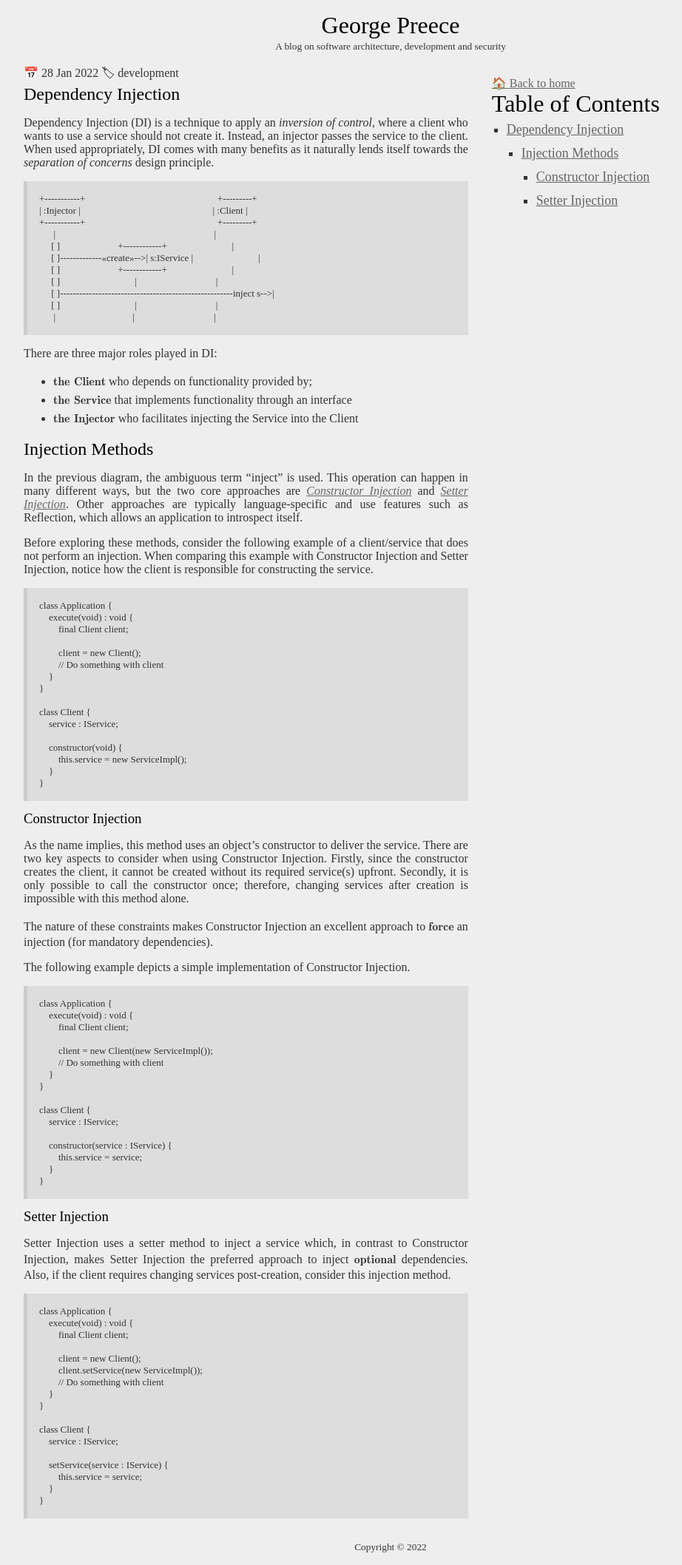
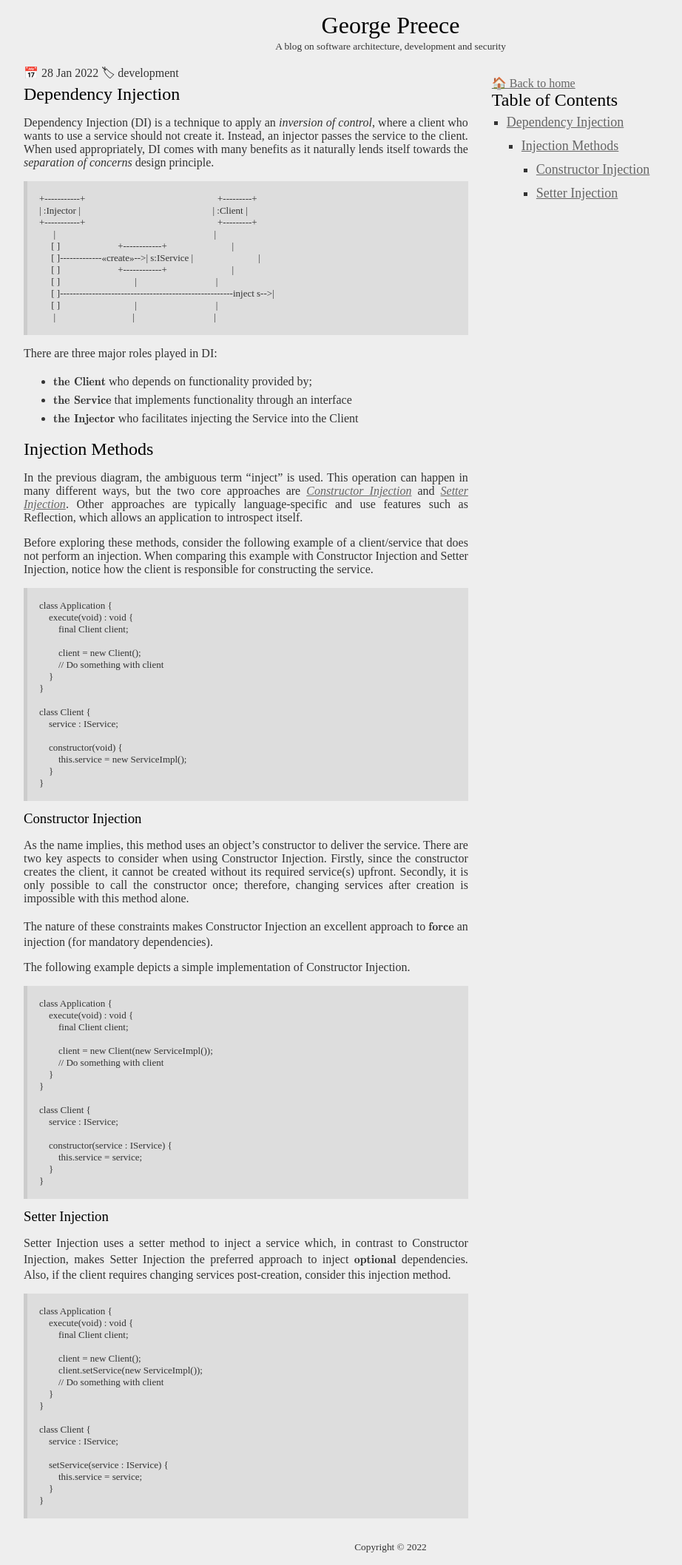
Before and after one commit to GeorgePreece/GeorgePreece.github.io, a Jekyll site: the page built from _posts/2022-01-28-dependency-injection.md, in a window 1280 px wide. Shown: the whole page at 74% size, without its empty margins (112-1034 px from the left). Built offline with Jekyll 4.4.1, drawn with Linux system fonts in a browser that asks for light colours; some web fonts are replaced.

Commit message:
Demote toc heading

```diff
--- a/_layouts/article.html
+++ b/_layouts/article.html
@@ -15,7 +15,7 @@ layout: "default"
 <div>
     <div class="sidebar-content padding-all">
         <a href="/">&#x1F3E0; Back to home</a>
-        <h1>Table of Contents</h1>
+        <h2>Table of Contents</h2>
         <nav class="toc">
             {% include toc.html html=content ordered="true" anchor_class="line-spacing" %}
         </nav>
```
